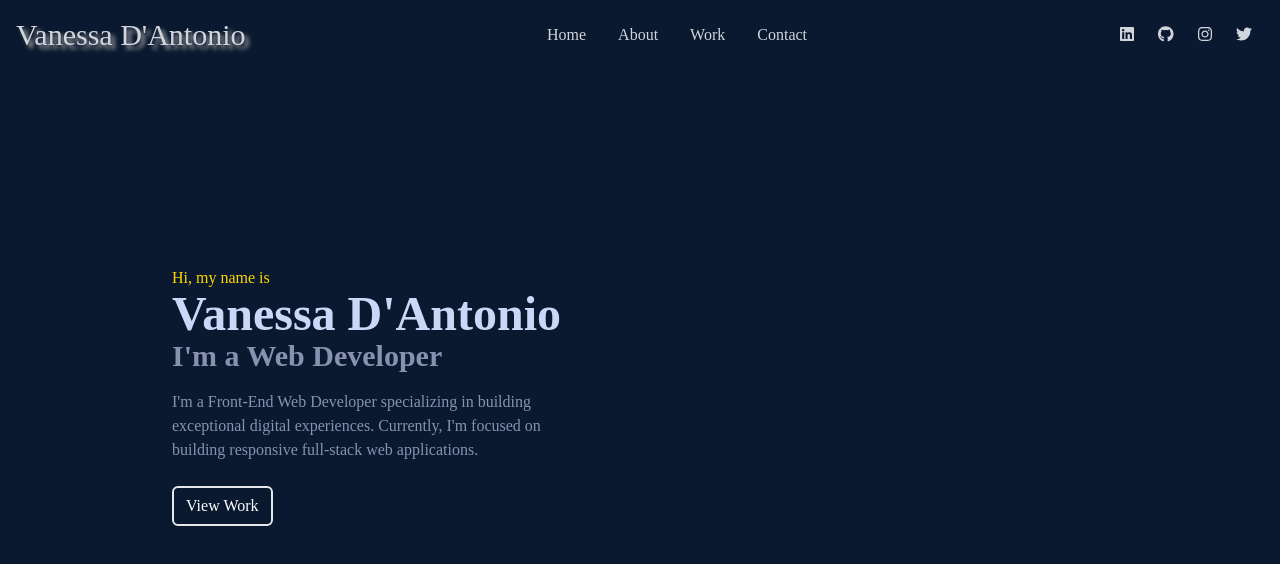
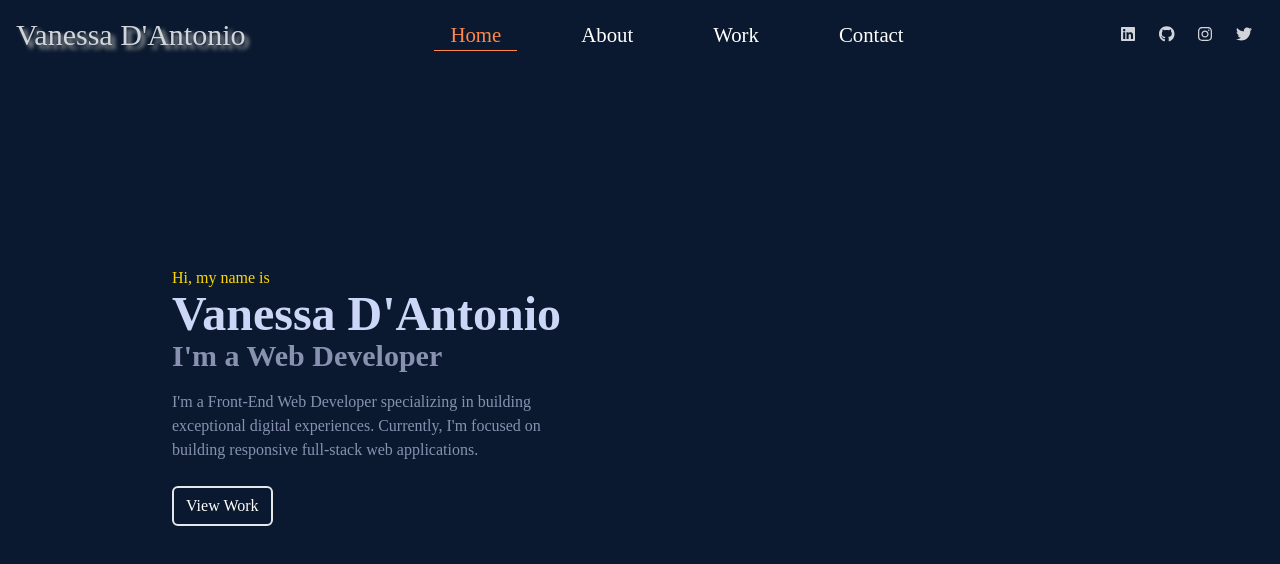
Before and after one commit to VanessaDantonio/portfolio, a React (Create React App) app: page / in a window 1280 px wide. Shown: the top 564 px of the page. Built offline with nearby package versions, Linux system fonts and the light colour scheme.

Commit message:
navbar useState is working now

```diff
--- a/src/components/Navbar.js
+++ b/src/components/Navbar.js
@@ -1,36 +1,37 @@
-import React, { useState } from "react";
+import React, { Component } from "react";
 import { Link, NavLink } from "react-router-dom";
 import { FontAwesomeIcon } from "@fortawesome/react-fontawesome";
 import { faBars, faClose } from "@fortawesome/free-solid-svg-icons";
 import { faLinkedin, faGithub, faInstagram, faTwitter } from "@fortawesome/free-brands-svg-icons";
 
-export const Navbar = () => {
-const { nav, setNav } = useState(false);
-const handleClick = () => setNav(!nav);
+export class Navbar extends Component {
+  state = { clicked: false };
+  handleClick = () => {this.setState({clicked: !this.state.clicked})};
 
+  render() {
   return (
     <div className='fixed w-full h-[70px] flex justify-between items-center px-4 bg-[#0a192f] text-gray-300'>
-      <Link className="logo text-3xl" to="/" style={{textShadow: "4px 4px 4px #aaa"}} onClick={() => setNav(false)}>Vanessa D'Antonio</Link>
+      <Link className="logo text-3xl" to="/" style={{textShadow: "4px 4px 4px #aaa"}}>Vanessa D'Antonio</Link>
 
       {/* Menu */}
-      <ul className="hidden md:flex">
-        <NavLink exact="true" activeclassname="active" to="/" onClick={() => setNav(false)} className="navLink">Home</NavLink>
-        <NavLink exact="true" activeclassname="active" to="/about" onClick={() => setNav(false)} className="navLink">About</NavLink>
-        <NavLink exact="true" activeclassname="active" to="/work" onClick={() => setNav(false)} className="navLink">Work</NavLink>
-        <NavLink exact="true" activeclassname="active" to="/contact" onClick={() => setNav(false)} className="navLink">Contact</NavLink>
+      <ul id='navbar' className="hidden md:flex">
+        <NavLink exact="true" activeclassname="active" to="/" className="navLink">Home</NavLink>
+        <NavLink exact="true" activeclassname="active" to="/about" className="navLink">About</NavLink>
+        <NavLink exact="true" activeclassname="active" to="/work" className="navLink">Work</NavLink>
+        <NavLink exact="true" activeclassname="active" to="/contact" className="navLink">Contact</NavLink>
       </ul>
 
       {/* Hamburger */}
-      <div onClick = { handleClick } className="hamburger-icon md:hidden z-10">
-        {!nav ? <FontAwesomeIcon icon = { faBars }/> : <FontAwesomeIcon icon = { faClose }/>}
+      <div onClick = { this.handleClick } className="hamburger-icon md:hidden z-10">
+        {this.state.clicked ? <FontAwesomeIcon icon = { faClose }/> : <FontAwesomeIcon icon = { faBars }/>}
       </div>
 
       {/* Mobile menu */}
-      <ul className={!nav ? "hidden" : "absolute top-0 left-0 w-full h-screen bg-[#0a192f] flex flex-col justify-center items-center"}>
-        <NavLink exact="true" activeclassname="active" to="/" onClick={() => setNav(false)} className="navLink py-4 text-2xl">Home</NavLink>
-        <NavLink exact="true" activeclassname="active" to="/about" onClick={() => setNav(false)} className="navLink py-4 text-2xl">About</NavLink>
-        <NavLink exact="true" activeclassname="active" to="/work" onClick={() => setNav(false)} className="navLink py-4 text-2xl">Work</NavLink>
-        <NavLink exact="true" activeclassname="active" to="/contact" onClick={() => setNav(false)} className="navLink py-4 text-2xl">Contact</NavLink>
+      <ul className={this.state.clicked ? "absolute top-0 left-0 w-full h-screen bg-[#0a192f] flex flex-col justify-center items-center" : "hidden"}>
+        <NavLink onClick={() => this.setState({clicked: false})} exact="true" activeclassname="active" to="/" className="navLink py-4 text-2xl">Home</NavLink>
+        <NavLink onClick={() => this.setState({clicked: false})} exact="true" activeclassname="active" to="/about" className="navLink py-4 text-2xl">About</NavLink>
+        <NavLink onClick={() => this.setState({clicked: false})} exact="true" activeclassname="active" to="/work" className="navLink py-4 text-2xl">Work</NavLink>
+        <NavLink onClick={() => this.setState({clicked: false})} exact="true" activeclassname="active" to="/contact" className="navLink py-4 text-2xl">Contact</NavLink>
       </ul>
 
       {/* Menu */}
@@ -52,3 +53,4 @@ const handleClick = () => setNav(!nav);
     </div>
   );
 }
+}
--- a/src/index.css
+++ b/src/index.css
@@ -9,10 +9,25 @@
   body {
     @apply font-[Raleway];
   }
+
   .navLink {
     @apply px-4;
     @apply cursor-pointer;
+    margin: 0 1.5rem;
+    font-size: 1.3rem;
+    color: white;
+    text-decoration: none;
+    font-weight: 500;
+    transition: 0.3s ease-in-out;
   }
+
+  .navLink:hover,
+  .navLink.active {
+    color:#ff884a;
+    border-bottom: 1px solid #ff884a;
+    font-weight: 500;
+  }
+
   .logo {
     @apply font-[Tangerine];
   }
```
